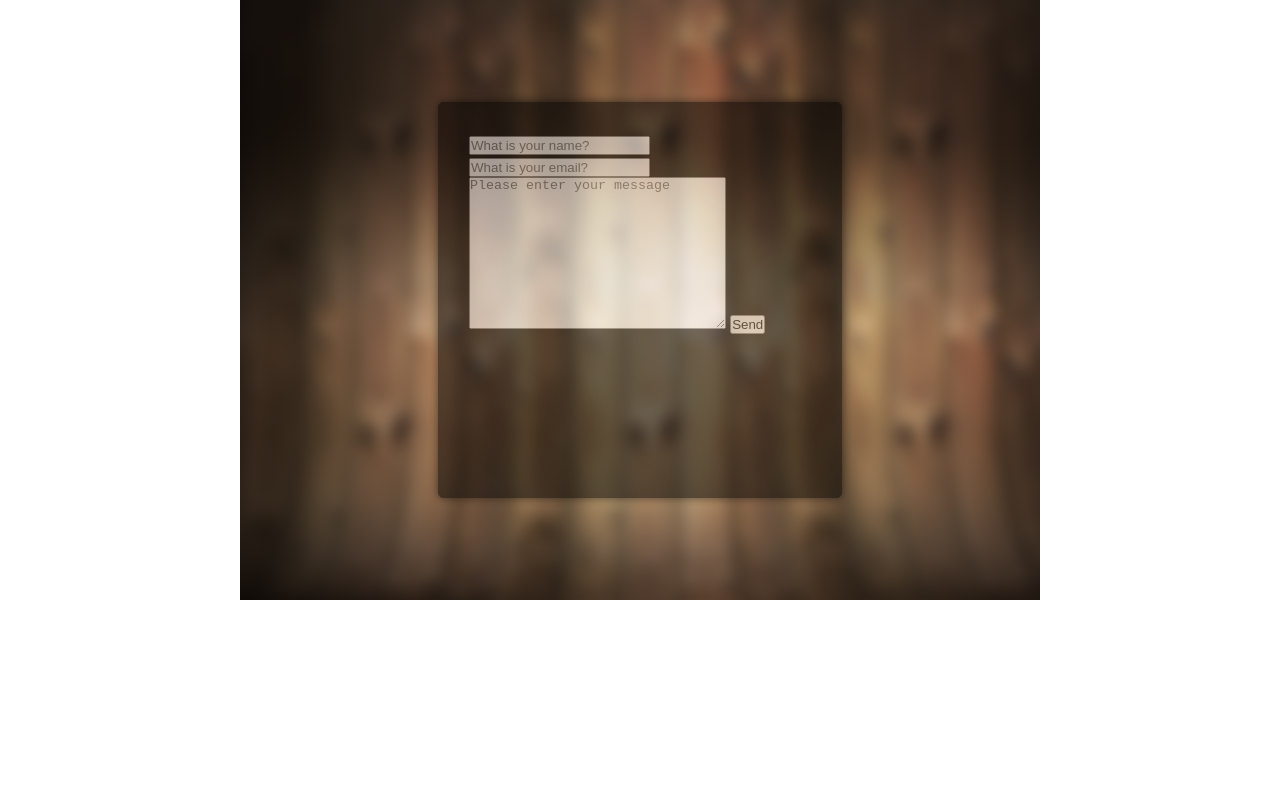
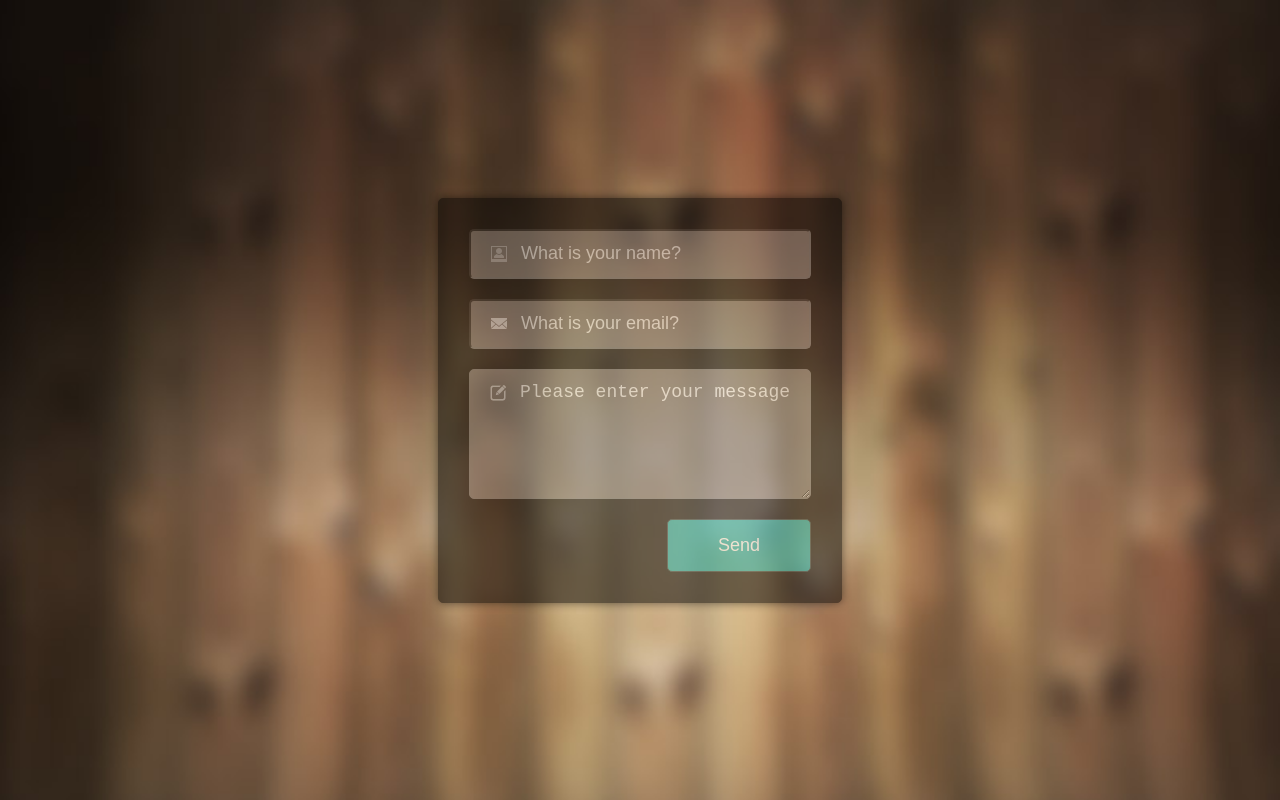
Before and after one commit to raha-frontend/luismruiz-contact-form, a plain HTML site: page index.html in a window 1280 px wide. Drawn offline with nearby package versions, Linux system fonts and the light colour scheme.

Commit message:
Закончил верстку контакт формы

```diff
--- a/index.html
+++ b/index.html
@@ -11,9 +11,9 @@
 <body>
     <div class="wrapper">
         <div class="contact-blocks">
-            <input type="text" placeholder="What is your name?" class="input-name">
-            <input type="text" placeholder="What is your email?" class="input-email">
-            <textarea name="text" class="message" cols="30" rows="10" placeholder="Please enter your message"></textarea>
+            <input type="text" placeholder="What is your name?" class="input-name field">
+            <input type="text" placeholder="What is your email?" class="input-email field">
+            <textarea name="text" class="message field" placeholder="Please enter your message"></textarea>
             <button class="send-btn">Send</button>
         </div>
     </div>
--- a/style.css
+++ b/style.css
@@ -13,9 +13,8 @@ body {
     align-items: center;
     background-image: url(./images/background.jpg);
     background-repeat: no-repeat;
-    width: 800px;
-    height: 600px;
-    margin: 0 auto;
+    background-size: cover;
+    min-height: 100vh;
 }
 
 .contact-blocks {
@@ -24,8 +23,56 @@ body {
     background-color: #000;
     opacity: 0.5;
     width: 404px;
-    height: 396px;
     border: 1px solid #000;
     border-radius: 5px;
     box-shadow: 0 0 10px;
 }
+
+.field {
+    display: block;
+    width: 100%;
+    margin-bottom: 20px;
+    border-radius: 5px;
+    height: 50px;
+    font-size: 18px;
+    padding-left: 50px;
+    background-color: #7b7571;
+    background-repeat: no-repeat;
+    background-position: 20px center;
+}
+
+.field::placeholder {
+    color: #fff;
+}
+
+.input-name::placeholder {
+    color: #fbfbfb;
+}
+
+.message {
+    resize: vertical;
+    height: 130px;
+    padding-top: 12px;
+    background-position: 20px 15px;
+    background-image: url(./images/gemicon_message.png);
+}
+
+.input-name {
+    background-image: url(./images/gemicon_name.png);
+}
+
+.input-email {
+    background-image: url(./images/gemicon_email.png);
+}
+
+.send-btn {
+    display: block;
+    margin-left: auto;
+    border: 1px solid #253837;
+    border-radius: 5px;
+    padding: 15px 50px;
+    font-size: 18px;
+    background-color: #12ada6;
+    color: #fff;
+    cursor: pointer;
+}
```
